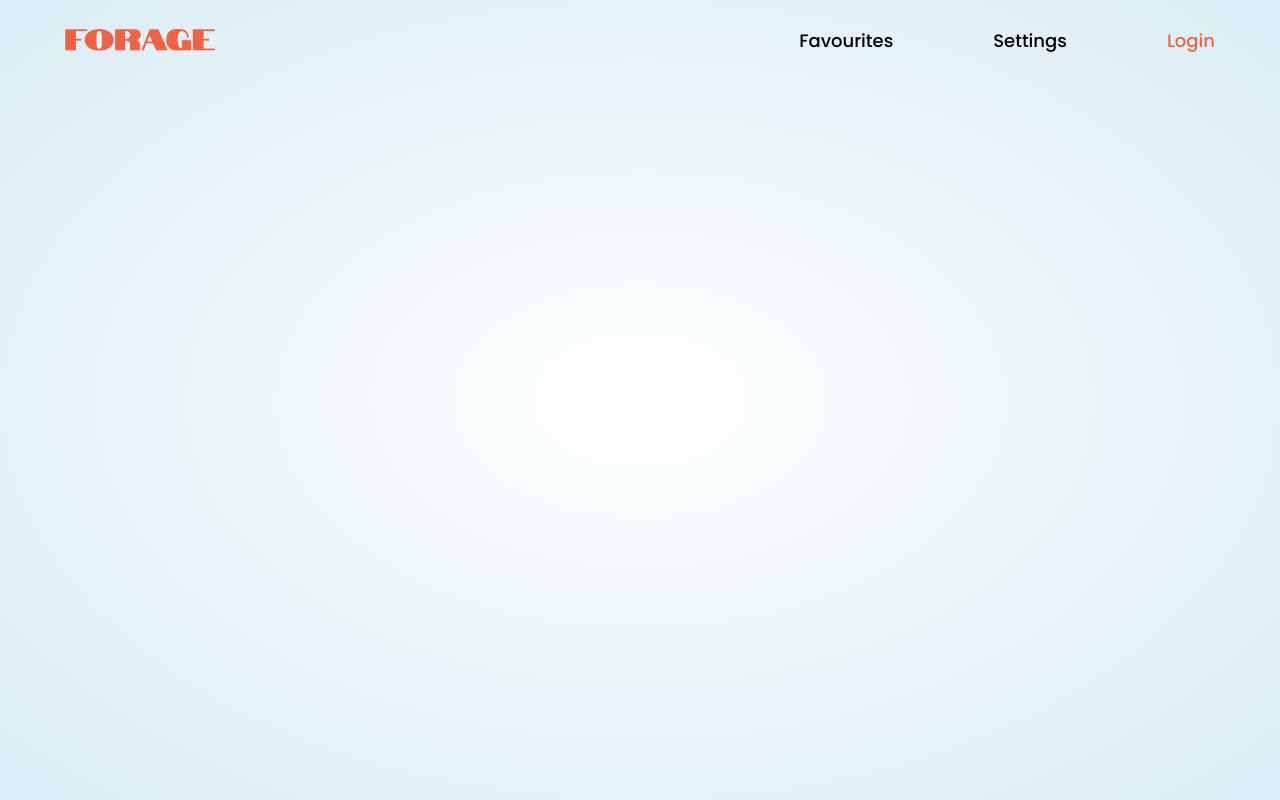
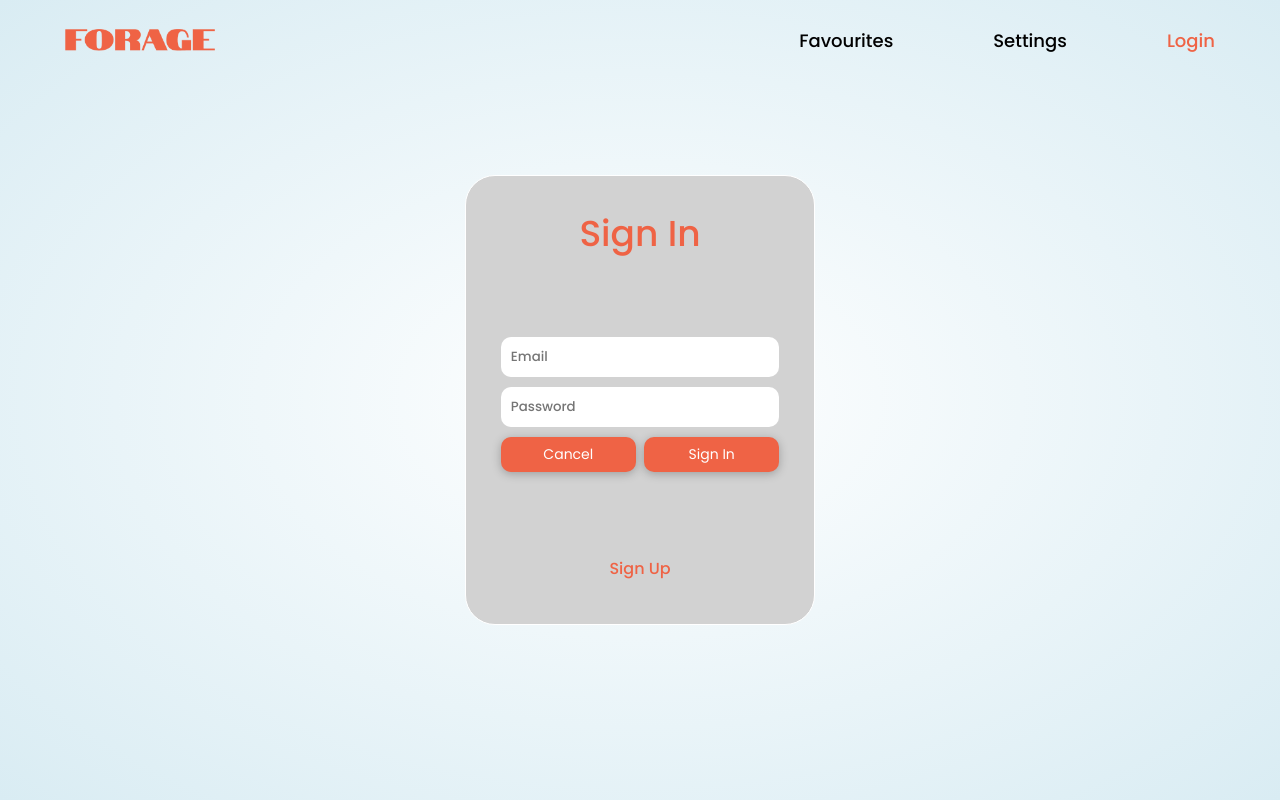
Before and after one commit to eilidhma/forage, a Next.js app: page / in a window 1280 px wide. Built offline with nearby package versions, Linux system fonts and the light colour scheme.

Commit message:
completed login ui

```diff
--- /dev/null
+++ b/comps/FormButton/index.js
@@ -0,0 +1,41 @@
+import styled from "styled-components";
+import { useRouter } from "next/router";
+import { useState } from "react";
+import { motion } from "framer-motion";
+
+import { colors } from "../../utils/colors";
+
+const ButtonUI = styled(motion.button)`
+    width: 135px;
+    height: 35px;
+    margin: 5px 0 0 0;
+    background-color: ${colors.orange};
+    border-radius: 10px;
+    border: none;
+    box-shadow: 0px 2px 10px rgba(0, 0, 0, 0.25);
+
+    font-family: "Poppins", sans-serif;
+    font-size: 14px;
+    color: white;
+
+    :hover {
+        cursor: pointer;
+    }
+`
+
+
+export default function FormButton({
+    buttonText="default",
+    onClick=()=>{}
+})
+{
+    return <>
+        <ButtonUI
+            whileHover={{ scale: 1.1 }}
+            whileTap={{ scale: 0.9 }}
+            onClick={onClick}
+        >
+            {buttonText}
+        </ButtonUI>
+    </>
+}
--- a/comps/LoginUI/index.js
+++ b/comps/LoginUI/index.js
@@ -1,25 +1,147 @@
 import styled from "styled-components";
 import { useRouter } from "next/router";
 import { useState } from "react";
+import { motion } from "framer-motion";
 
 import { comp_themes, themes } from "../../utils/variables";
 import { useTheme } from "../../utils/provider";
 import { colors } from "../../utils/colors";
+import FormButton from "../FormButton";
 
-const Cont = styled.div`
+const Cont = styled(motion.div)`
     display: flex;
-    width: 550px;
-    height: 380px;
+    flex-direction: column;
+    justify-content: center;
+    align-items: center;
+    width: 350px;
+    height: 450px;
+    border: solid 1px white;
+    border-radius: 30px;
+    visibility: ${props=>props.visibility};
+    background-color: #D2D2D2;
 `
 
+const HeadingCont = styled.div`
+    display: flex;
+    justify-content: center;
+    align-items: center;
+    flex: 1;
+`
+const HeadingText = styled.h2`
+    font-family: "Poppins", sans-serif;
+    font-size: 36px;
+    font-weight: 500;
+    color: ${colors.orange};
+`
+
+const InputCont = styled.div`
+    display: flex;
+    flex-direction: column;
+    align-items: center;
+    justify-content: center;
+    width: 80%;
+    flex: 2;
+`
+const Input = styled.input`
+    width: 100%;
+    height: 40px;
+    padding: 10px;
+    margin: 5px 0 5px 0;
+    border-radius: 10px;
+    border: none;
+    font-family: "Poppins", sans-serif;
+    font-weight: 500;
+    :focus {
+        outline: none !important;
+        border: 1px ${colors.orange} solid;
+    }
+`
+
+const ButtonCont = styled.div`
+    display: flex;
+    width: 100%;
+    justify-content: space-between;
+`
+
+const SignUp = styled.p`
+    padding: 0;
+    margin: 0;
+    color: ${colors.orange};
+    font-family: "Poppins", sans-serif;
+    font-weight: 500;
+    font-size: 16px;
+
+    :hover {
+        cursor: pointer;
+    }
+`
 
 export default function LoginUI({
-
+    visibility,
+    onCancelClick=()=>{}
 })
 {
+    const [isCreate, setIsCreate] = useState(false);
+    const [isVisible, setIsVisible] = useState(true);
+    const {theme, setTheme} = useTheme();
 
-    const {theme, setTheme} = useTheme();
-    return <>
+    if(isCreate === false)
+    {
+        return <>
+            <Cont visibility={visibility}>
+                <HeadingCont>
+                    <HeadingText>
+                        Sign In
+                    </HeadingText>
+                </HeadingCont>
 
-    </>
+                <InputCont>
+                    <Input type="text" placeholder="Email" />
+                    <Input type="text" placeholder="Password" />
+
+                    <ButtonCont>
+                        <FormButton buttonText="Cancel" onClick={onCancelClick}/>
+                        <FormButton buttonText="Sign In"/>
+                    </ButtonCont>
+                </InputCont>
+
+                <HeadingCont>
+                    <SignUp onClick={()=>setIsCreate(true)}>
+                        Sign Up
+                    </SignUp>
+                </HeadingCont>
+            </Cont>
+        </>
+    }
+
+    if(isCreate === true)
+    {
+        return <>
+            <Cont visibility={visibility}>
+                <HeadingCont>
+                    <HeadingText>
+                        Sign Up
+                    </HeadingText>
+                </HeadingCont>
+
+                <InputCont>
+                    <Input type="text" placeholder="Name" />
+                    <Input type="text" placeholder="Email" />
+                    <Input type="text" placeholder="Password" />
+                    <Input type="text" placeholder="Confirm Password" />
+
+                    <ButtonCont>
+                        <FormButton buttonText="Cancel" onClick={onCancelClick}/>
+                        <FormButton buttonText="Sign Up"/>
+                    </ButtonCont>
+                </InputCont>
+
+                <HeadingCont>
+                    <SignUp onClick={()=>setIsCreate(false)}>
+                        Sign In
+                    </SignUp>
+                </HeadingCont>
+            </Cont>
+        </>
+    }
 }
--- a/pages/_document.js
+++ b/pages/_document.js
@@ -33,7 +33,7 @@ class MyDocument extends Document {
       <Html>
         <Head>
           <link rel="preconnect" href="https://fonts.googleapis.com"/>
-          <link rel="preconnect" href="https://fonts.gstatic.com" crossorigin/>
+          <link rel="preconnect" href="https://fonts.gstatic.com" crossOrigin=""/>
           <link href="https://fonts.googleapis.com/css2?family=Poppins:ital,wght@0,100;0,200;0,300;0,400;0,500;0,600;0,700;0,800;0,900;1,100;1,200;1,300;1,400;1,500;1,600;1,700;1,800;1,900&display=swap" rel="stylesheet"/>
         </Head>
         <body>
--- a/pages/index.js
+++ b/pages/index.js
@@ -1,16 +1,33 @@
-import Head from 'next/head'
-import Image from 'next/image'
-import styles from '../styles/Home.module.css'
+import styled from 'styled-components'
 import Background from '../comps/Background'
 import NavBar from '../comps/NavBar'
+import LoginUI from '../comps/LoginUI'
+
+import { useState } from 'react'
+
+const Wrapper = styled.div`
+  display: flex;
+  justify-content: center;
+  align-items: center;
+  height: 100vh;
+`
 
 export default function Home() {
-  return (
-    <div>
-      <NavBar/>
+
+  const [isVisible, setIsVisible] = useState(true);
+
+  return <>
+      <NavBar
+        onLoginClick={()=>setIsVisible(true)}
+      />
+
       <Background/>
+    <Wrapper>
+      <LoginUI
+        visibility={isVisible === true ? "visible" : "hidden"}
+        onCancelClick={()=>{setIsVisible(false)}}
+      />
+    </Wrapper>
 
-    </div>
-
-  )
+  </>
 }
--- a/utils/colors.js
+++ b/utils/colors.js
@@ -1,5 +1,6 @@
 export const colors = {
-    orange: "#EF6345"
+    orange: "#EF6345",
+    burntOrange: "#CA4E33"
 }
 
 //For setting up simple global colors.
```
Also changed, not shown: .babelrc (added).
